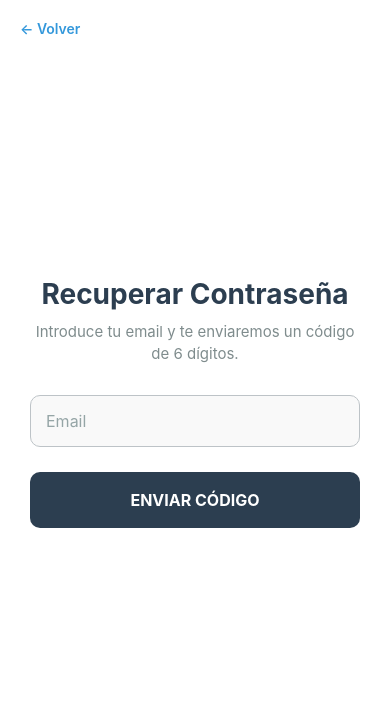
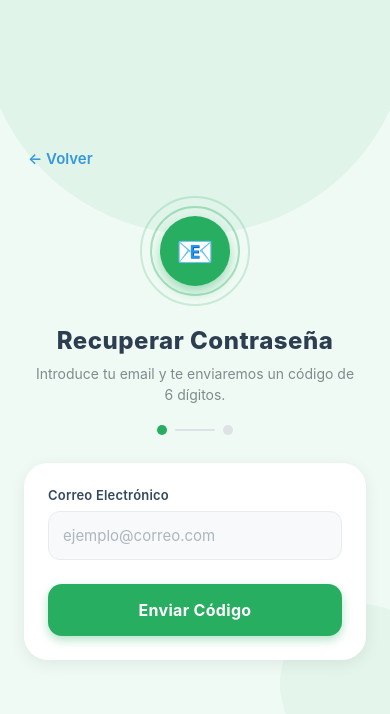
Before and after one commit to rdiazm95/Ecowatt, a React Native app in the folder mobile/: screen /ForgotPassword in a window 390 px wide. Shown: the top 714 px of the page. Built offline with nearby package versions, Linux system fonts and the light colour scheme; what expo-notifications would draw is missing.

Commit message:
Mejora de estilos y mejora visual para la pantalla de recuperar contraseña

```diff
--- a/mobile/src/screens/ForgotPasswordScreen.tsx
+++ b/mobile/src/screens/ForgotPasswordScreen.tsx
@@ -10,12 +10,15 @@ import {
   KeyboardAvoidingView,
   Platform,
   ScrollView,
+  Dimensions,
 } from 'react-native';
 import { SafeAreaView } from 'react-native-safe-area-context';
 import { forgotPassword, resetPassword } from '../api/auth';
 
+const { width } = Dimensions.get('window');
+
 export default function ForgotPasswordScreen({ navigation }: any) {
-  const [step, setStep] = useState(1); // 1: Email, 2: Código, 3: Nueva Pass
+  const [step, setStep] = useState(1);
   const [loading, setLoading] = useState(false);
 
   const [email, setEmail] = useState('');
@@ -64,7 +67,7 @@ export default function ForgotPasswordScreen({ navigation }: any) {
     try {
       await resetPassword(email, code, newPassword);
       Alert.alert('¡Éxito!', 'Contraseña actualizada. Ya puedes iniciar sesión.');
-      navigation.replace('Login'); // Usamos replace para no dejar esta pantalla en el historial
+      navigation.replace('Login');
     } catch (error: any) {
       Alert.alert('Error', error.response?.data?.message || 'Código incorrecto o caducado');
     } finally {
@@ -74,7 +77,11 @@ export default function ForgotPasswordScreen({ navigation }: any) {
 
   return (
     <SafeAreaView style={styles.container}>
-      {/* MEJORADO para Android: Ajuste de behavior y offset */}
+
+      {/* ── Decoración de fondo ── */}
+      <View style={styles.bgCircleLarge} />
+      <View style={styles.bgCircleSmall} />
+
       <KeyboardAvoidingView
         behavior={Platform.OS === 'ios' ? 'padding' : 'height'}
         keyboardVerticalOffset={Platform.OS === 'ios' ? 0 : 20}
@@ -85,81 +92,115 @@ export default function ForgotPasswordScreen({ navigation }: any) {
           showsVerticalScrollIndicator={false}
           keyboardShouldPersistTaps="handled"
         >
+
+          {/* ── Botón volver ── */}
           <TouchableOpacity onPress={() => navigation.goBack()} style={styles.backBtn}>
             <Text style={styles.backText}>← Volver</Text>
           </TouchableOpacity>
 
-          <Text style={styles.title}>Recuperar Contraseña</Text>
-
-          {step === 1 ? (
-            <View>
+          {/* ── Cabecera con icono ── */}
+          <View style={styles.header}>
+            <View style={styles.iconRingOuter}>
+              <View style={styles.iconRingInner}>
+                <View style={styles.iconCircle}>
+                  <Text style={styles.logoIcon}>{step === 1 ? '📧' : '🔑'}</Text>
+                </View>
+              </View>
+            </View>
+            <Text style={styles.title}>
+              {step === 1 ? 'Recuperar Contraseña' : 'Nueva Contraseña'}
+            </Text>
             <Text style={styles.subtitle}>
-                Introduce tu email y te enviaremos un código de 6 dígitos.
+              {step === 1
+                ? 'Introduce tu email y te enviaremos un código de 6 dígitos.'
+                : `Introduce el código enviado a ${email} y tu nueva contraseña.`}
             </Text>
 
+            {/* Indicador de pasos */}
+            <View style={styles.stepsRow}>
+              <View style={[styles.stepDot, step >= 1 && styles.stepDotActive]} />
+              <View style={styles.stepLine} />
+              <View style={[styles.stepDot, step >= 2 && styles.stepDotActive]} />
+            </View>
+          </View>
+
+          {/* ── Formulario ── */}
+          <View style={styles.formCard}>
+            {step === 1 ? (
+              <>
+                <Text style={styles.label}>Correo Electrónico</Text>
                 <TextInput
                   style={styles.input}
-                placeholder="Email"
-                placeholderTextColor="#95a5a6"
+                  placeholder="ejemplo@correo.com"
+                  placeholderTextColor="#adb5bd"
                   value={email}
                   onChangeText={setEmail}
                   keyboardType="email-address"
                   autoCapitalize="none"
                 />
 
-              <TouchableOpacity style={styles.button} onPress={handleRequestCode} disabled={loading}>
+                <TouchableOpacity
+                  style={[styles.button, loading && styles.buttonDisabled]}
+                  onPress={handleRequestCode}
+                  disabled={loading}
+                  activeOpacity={0.85}
+                >
                   {loading ? (
                     <ActivityIndicator color="#fff" />
                   ) : (
-                  <Text style={styles.buttonText}>ENVIAR CÓDIGO</Text>
+                    <Text style={styles.buttonText}>Enviar Código</Text>
                   )}
                 </TouchableOpacity>
-            </View>
+              </>
             ) : (
-            <View>
-              <Text style={styles.subtitle}>
-                Introduce el código enviado a {email} y tu nueva contraseña.
-              </Text>
-
+              <>
+                <Text style={styles.label}>Código de verificación</Text>
                 <TextInput
-                style={styles.input}
-                placeholder="Código de 6 dígitos"
-                placeholderTextColor="#95a5a6"
+                  style={[styles.input, styles.inputCode]}
+                  placeholder="● ● ● ● ● ●"
+                  placeholderTextColor="#adb5bd"
                   value={code}
                   onChangeText={setCode}
                   keyboardType="number-pad"
                   maxLength={6}
                 />
 
+                <Text style={styles.label}>Nueva Contraseña</Text>
                 <TextInput
                   style={styles.input}
-                placeholder="Nueva Contraseña"
-                placeholderTextColor="#95a5a6"
+                  placeholder="••••••••"
+                  placeholderTextColor="#adb5bd"
                   value={newPassword}
                   onChangeText={setNewPassword}
                   secureTextEntry
                 />
 
+                <Text style={styles.label}>Confirmar Nueva Contraseña</Text>
                 <TextInput
                   style={styles.input}
-                placeholder="Confirmar Nueva Contraseña"
-                placeholderTextColor="#95a5a6"
+                  placeholder="••••••••"
+                  placeholderTextColor="#adb5bd"
                   value={confirmPassword}
                   onChangeText={setConfirmPassword}
                   secureTextEntry
                 />
 
-              <TouchableOpacity style={styles.button} onPress={handleResetPassword} disabled={loading}>
+                <TouchableOpacity
+                  style={[styles.button, loading && styles.buttonDisabled]}
+                  onPress={handleResetPassword}
+                  disabled={loading}
+                  activeOpacity={0.85}
+                >
                   {loading ? (
                     <ActivityIndicator color="#fff" />
                   ) : (
-                  <Text style={styles.buttonText}>ACTUALIZAR CONTRASEÑA</Text>
+                    <Text style={styles.buttonText}>Actualizar Contraseña</Text>
                   )}
                 </TouchableOpacity>
+              </>
+            )}
           </View>
-          )}
 
-          {/* Espacio extra para asegurar que el scroll pase por encima del teclado */}
           <View style={{ height: 40 }} />
         </ScrollView>
       </KeyboardAvoidingView>
@@ -168,40 +209,185 @@ export default function ForgotPasswordScreen({ navigation }: any) {
 }
 
 const styles = StyleSheet.create({
-  container: { flex: 1, backgroundColor: '#fff' },
-  content: { padding: 30, flexGrow: 1, justifyContent: 'center' }, // Cambiado a flexGrow: 1
-  backBtn: { position: 'absolute', top: 20, left: 20, zIndex: 10 }, // Añadido zIndex para asegurar que el botón sea clickeable
-  backText: { color: '#3498db', fontWeight: '600' },
+  container: {
+    flex: 1,
+    backgroundColor: '#f0faf4',
+    overflow: 'hidden',
+  },
+
+  // ── Fondo decorativo ──
+  bgCircleLarge: {
+    position: 'absolute',
+    width: width * 1.1,
+    height: width * 1.1,
+    borderRadius: width * 0.55,
+    backgroundColor: '#27ae60',
+    opacity: 0.07,
+    top: -width * 0.5,
+    left: -width * 0.05,
+  },
+  bgCircleSmall: {
+    position: 'absolute',
+    width: 160,
+    height: 160,
+    borderRadius: 80,
+    backgroundColor: '#27ae60',
+    opacity: 0.06,
+    bottom: 80,
+    right: -50,
+  },
+
+  content: {
+    flexGrow: 1,
+    padding: 24,
+    justifyContent: 'center',
+  },
+
+  // ── Botón volver ──
+  backBtn: {
+    alignSelf: 'flex-start',
+    marginBottom: 24,
+    padding: 4,
+  },
+  backText: {
+    color: '#3498db',
+    fontWeight: '600',
+    fontSize: 15,
+  },
+
+  // ── Cabecera ──
+  header: {
+    alignItems: 'center',
+    marginBottom: 28,
+  },
+  iconRingOuter: {
+    width: 110,
+    height: 110,
+    borderRadius: 55,
+    borderWidth: 2,
+    borderColor: 'rgba(39, 174, 96, 0.2)',
+    justifyContent: 'center',
+    alignItems: 'center',
+    marginBottom: 20,
+  },
+  iconRingInner: {
+    width: 90,
+    height: 90,
+    borderRadius: 45,
+    borderWidth: 2,
+    borderColor: 'rgba(39, 174, 96, 0.35)',
+    justifyContent: 'center',
+    alignItems: 'center',
+  },
+  iconCircle: {
+    width: 70,
+    height: 70,
+    borderRadius: 35,
+    backgroundColor: '#27ae60',
+    justifyContent: 'center',
+    alignItems: 'center',
+    shadowColor: '#27ae60',
+    shadowOffset: { width: 0, height: 6 },
+    shadowOpacity: 0.4,
+    shadowRadius: 12,
+    elevation: 8,
+  },
+  logoIcon: {
+    fontSize: 30,
+  },
   title: {
-    fontSize: 28,
-    fontWeight: 'bold',
+    fontSize: 24,
+    fontWeight: '800',
     color: '#2c3e50',
-    marginBottom: 10,
+    letterSpacing: 0.5,
+    marginBottom: 8,
     textAlign: 'center',
   },
   subtitle: {
-    fontSize: 15,
+    fontSize: 14,
     color: '#7f8c8d',
-    marginBottom: 30,
     textAlign: 'center',
-    lineHeight: 22,
+    lineHeight: 21,
+    paddingHorizontal: 8,
+    marginBottom: 20,
+  },
+
+  // ── Indicador de pasos ──
+  stepsRow: {
+    flexDirection: 'row',
+    alignItems: 'center',
+    gap: 8,
+  },
+  stepDot: {
+    width: 10,
+    height: 10,
+    borderRadius: 5,
+    backgroundColor: '#dee2e6',
+  },
+  stepDotActive: {
+    backgroundColor: '#27ae60',
+  },
+  stepLine: {
+    width: 40,
+    height: 2,
+    backgroundColor: '#dee2e6',
+    borderRadius: 1,
+  },
+
+  // ── Tarjeta del formulario ──
+  formCard: {
+    backgroundColor: '#ffffff',
+    borderRadius: 24,
+    padding: 24,
+    shadowColor: '#000',
+    shadowOffset: { width: 0, height: 4 },
+    shadowOpacity: 0.07,
+    shadowRadius: 16,
+    elevation: 4,
+  },
+  label: {
+    fontSize: 13,
+    fontWeight: '600',
+    color: '#34495e',
+    marginBottom: 8,
+    letterSpacing: 0.2,
   },
   input: {
-    backgroundColor: '#f9f9f9',
+    backgroundColor: '#f8f9fa',
+    borderWidth: 1,
+    borderColor: '#e9ecef',
+    borderRadius: 12,
+    padding: 14,
+    fontSize: 15,
+    marginBottom: 20,
     color: '#2c3e50',
-    fontSize: 16,
-    padding: 15,
-    borderRadius: 10,
-    marginBottom: 15,
-    borderWidth: 1,
-    borderColor: '#bdc3c7',
+  },
+  inputCode: {
+    textAlign: 'center',
+    fontSize: 22,
+    fontWeight: '700',
+    letterSpacing: 8,
+    color: '#27ae60',
   },
   button: {
-    backgroundColor: '#2c3e50',
-    padding: 18,
-    borderRadius: 10,
+    backgroundColor: '#27ae60',
+    padding: 16,
+    borderRadius: 14,
     alignItems: 'center',
-    marginTop: 10,
+    marginTop: 4,
+    shadowColor: '#27ae60',
+    shadowOffset: { width: 0, height: 4 },
+    shadowOpacity: 0.35,
+    shadowRadius: 10,
+    elevation: 5,
   },
-  buttonText: { color: '#fff', fontWeight: 'bold', fontSize: 16 },
+  buttonDisabled: {
+    opacity: 0.7,
+  },
+  buttonText: {
+    color: '#fff',
+    fontWeight: 'bold',
+    fontSize: 16,
+    letterSpacing: 0.3,
+  },
 });
```
Lines whose indentation alone changed are shown as unchanged.
